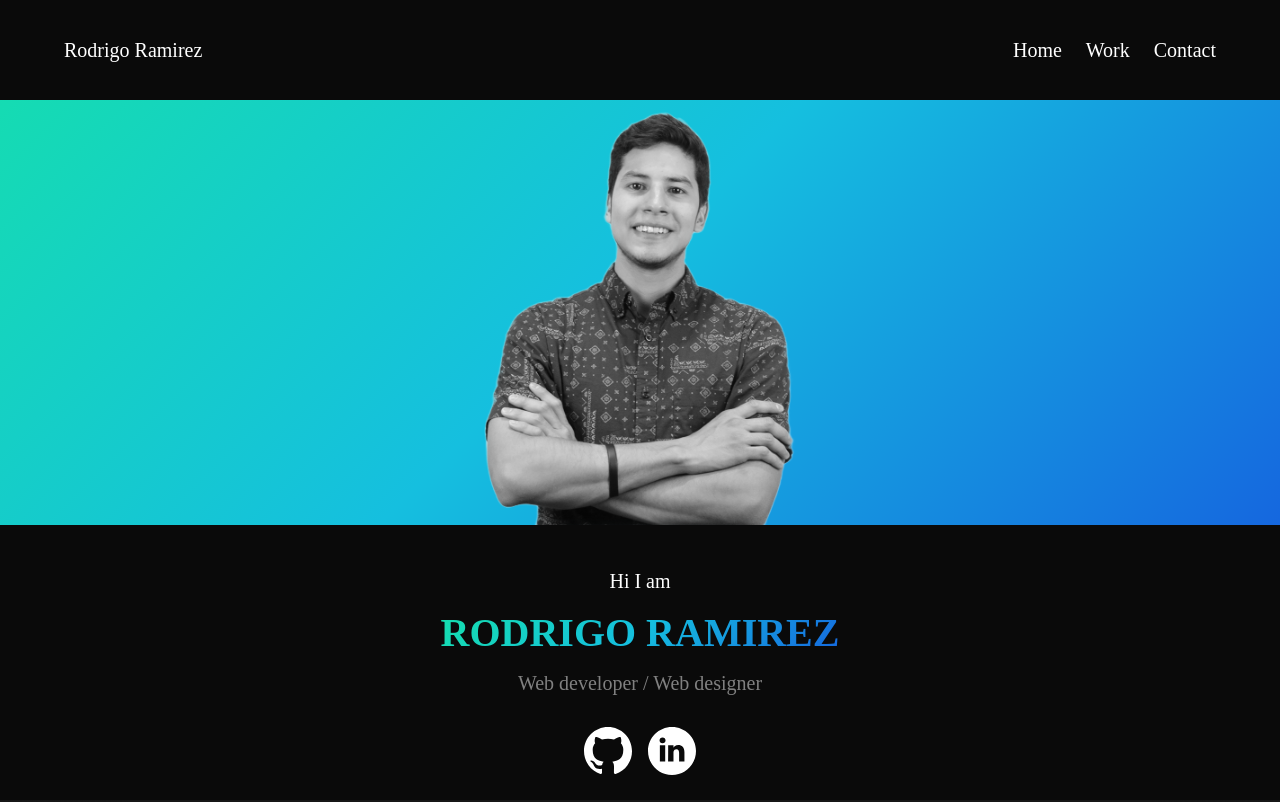
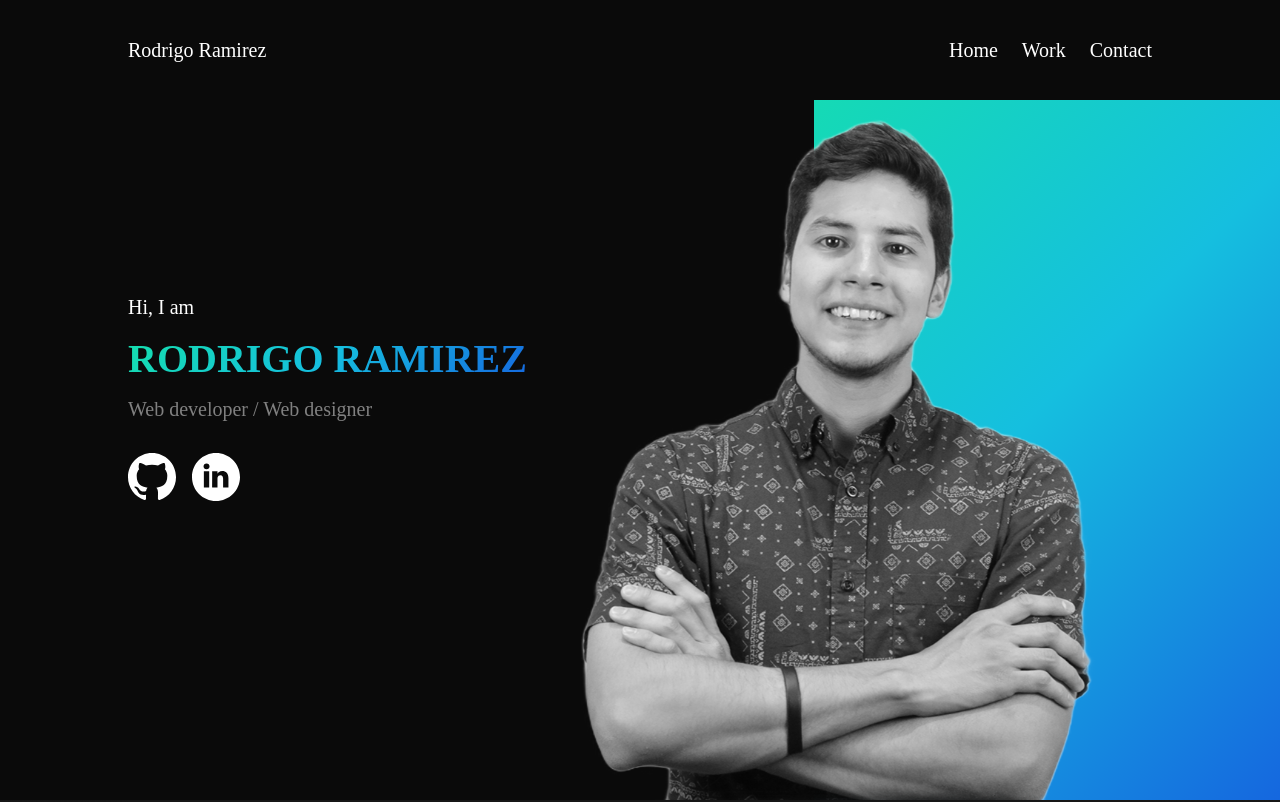
Before and after one commit to Rodrigo-Ramirez-Re/RodrigoRa-portfolio, a plain HTML site: page index.html in a window 1280 px wide. Shown: the top 802 px of the page. Drawn offline with Linux system fonts and the light colour scheme.

Commit message:
large screen breakpoint

```diff
--- a/css/styles.css
+++ b/css/styles.css
@@ -237,6 +237,7 @@ ol, ul {
     height:75%;
     filter: grayscale(100%);
     transition: transform 0.5s;
+
 }
 
 .hero-img:hover {
@@ -399,8 +400,8 @@ ol, ul {
   /* Hero */
 
   .hero-img-container {
-  padding: 0;
-  padding-top: 100px;
+    padding: 0;
+    padding-top: 100px;
   }
 
   .hero-img {
@@ -650,4 +651,74 @@ ol, ul {
 
   }
 
+@media (min-width: 75em) {
+
+  /* Menu */
+
+    .menu-wrapper {
+      padding-left: var(--128px);
+      padding-right: var(--128px);
+    }
+
+  /* Hero Section*/
+
+    .hero {
+      gap: 24px;
+      padding-left: var(--128px);
+    }
+
+    .hero-info {
+      animation: slideLeft 0.5s ease-in-out 0s  reverse;
+
+  }
+
+    .hero-info-container {
+      grid-column: 1 / 8;
+      grid-row: 1 / 4;
+      align-items: start;
+      text-align: left;
+    }
+
+
+  .hero-info:hover {
+    transform: translateX(10%);
+  }
+
+    .hero-info-logos {
+      justify-content: start;
+    }
+
+    .hero-decorator {
+      grid-column: 8 / 13;
+      grid-row: 1 / 4;
+    }
+
+    .hero-img-container {
+      position: relative;
+      width: fit-content;
+      right: 50%;
+      transition: transform 0.5s;
+
+      }
+
+    .hero-img:hover {
+      transform: none;
+
+    }
+    .hero-img-container:hover {
+        transform: translateX(10%);
+
+      }
+
+    /* Projects */
+
+    .project-list {
+      padding-bottom: var(--128px);
+
+    }
+
+    .project-list .project-list-card {
+      grid-column: span 4;
+    }
+  }
 }
--- a/index.html
+++ b/index.html
@@ -26,7 +26,7 @@
         <section class="hero" >
             <div class="hero-info-container">
                 <div class="hero-info">
-                    <p>Hi I am</p>
+                    <p>Hi, I am</p>
                     <h1>RODRIGO RAMIREZ</h1>
                     <p class="hero-info-job-title">Web developer / Web designer</p>
                     <div class="hero-info-logos">
```
